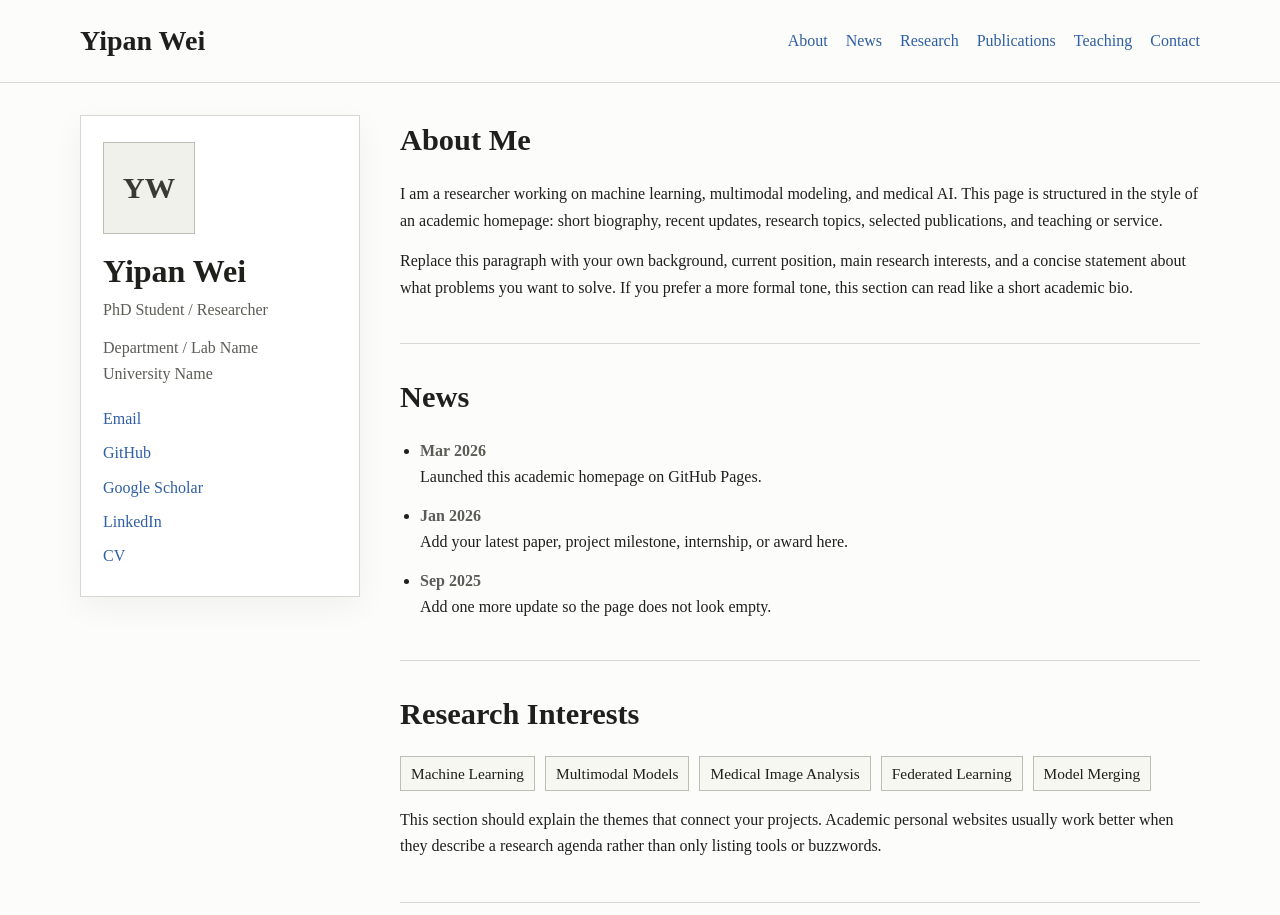
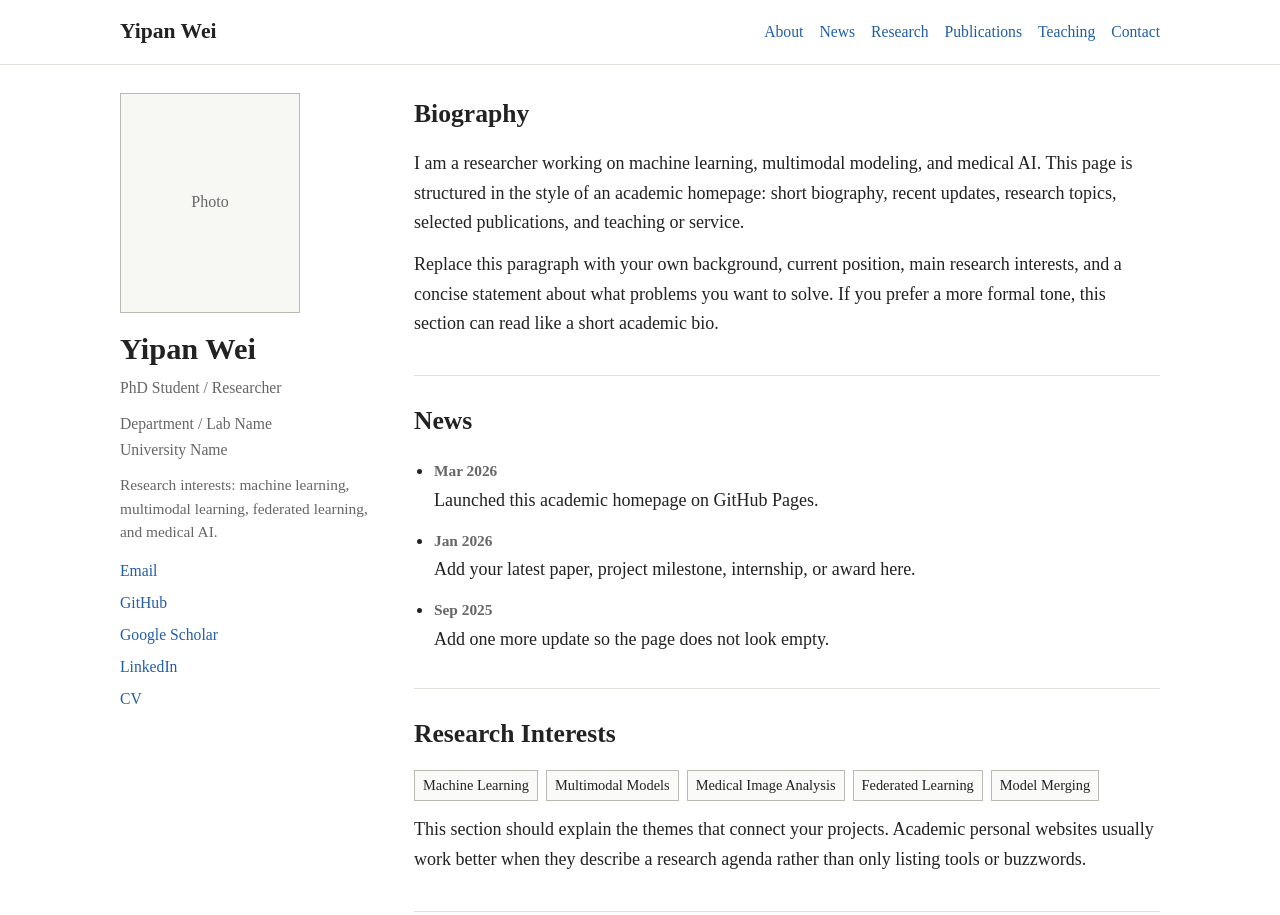
Before and after one commit to YipanWei/YipanWei.github.io, a plain HTML site: page index.html in a window 1280 px wide. Shown: the top 915 px of the page. Drawn offline with Linux system fonts and the light colour scheme.

Commit message:
Refine academic homepage typography

```diff
--- a/index.html
+++ b/index.html
@@ -29,12 +29,16 @@
     <main class="layout" id="top">
       <aside class="sidebar" data-reveal>
         <div class="profile-card">
-          <div class="profile-avatar" aria-hidden="true">YW</div>
+          <div class="profile-avatar" aria-hidden="true">Photo</div>
           <h1>Yipan Wei</h1>
           <p class="profile-role">PhD Student / Researcher</p>
           <p class="profile-affiliation">
             Department / Lab Name<br />
             University Name
+          </p>
+          <p class="profile-summary">
+            Research interests: machine learning, multimodal learning,
+            federated learning, and medical AI.
           </p>
           <ul class="profile-links">
             <li><a href="mailto:hello@example.com">Email</a></li>
@@ -48,7 +52,7 @@
 
       <div class="content">
         <section class="section" id="about" data-reveal>
-          <h2>About Me</h2>
+          <h2>Biography</h2>
           <p>
             I am a researcher working on machine learning, multimodal modeling,
             and medical AI. This page is structured in the style of an academic
--- a/styles.css
+++ b/styles.css
@@ -1,13 +1,12 @@
 :root {
-  --page-bg: #fcfcfa;
+  --page-bg: #ffffff;
   --panel-bg: #ffffff;
-  --border: #d8d8d2;
-  --border-strong: #bdbdb5;
-  --text: #1f1f1b;
-  --muted: #5c5c56;
-  --link: #2f5fa3;
-  --link-hover: #1f467a;
-  --shadow: 0 10px 30px rgba(20, 20, 20, 0.05);
+  --border: #e1e1dc;
+  --border-strong: #b9b9b0;
+  --text: #222222;
+  --muted: #666666;
+  --link: #225ea8;
+  --link-hover: #173f73;
 }
 
 * {
@@ -23,6 +22,7 @@ body {
   background: var(--page-bg);
   color: var(--text);
   font-family: "Times New Roman", Times, serif;
+  font-size: 18px;
   line-height: 1.65;
 }
 
@@ -37,43 +37,39 @@ a:hover {
 }
 
 .site-header {
-  position: sticky;
-  top: 0;
-  z-index: 20;
-  background: rgba(252, 252, 250, 0.96);
+  background: #ffffff;
   border-bottom: 1px solid var(--border);
-  backdrop-filter: blur(8px);
 }
 
 .site-header__inner {
-  width: min(1120px, calc(100% - 40px));
+  width: min(1040px, calc(100% - 40px));
   margin: 0 auto;
   display: flex;
   justify-content: space-between;
   align-items: center;
   gap: 20px;
-  padding: 18px 0;
+  padding: 14px 0;
 }
 
 .site-title {
   color: var(--text);
-  font-size: 1.75rem;
+  font-size: 1.35rem;
   font-weight: 700;
 }
 
 .site-nav {
   display: flex;
   flex-wrap: wrap;
-  gap: 18px;
-  font-size: 1rem;
+  gap: 16px;
+  font-size: 0.98rem;
 }
 
 .layout {
-  width: min(1120px, calc(100% - 40px));
-  margin: 32px auto 0;
+  width: min(1040px, calc(100% - 40px));
+  margin: 28px auto 0;
   display: grid;
-  grid-template-columns: 280px minmax(0, 1fr);
-  gap: 40px;
+  grid-template-columns: 250px minmax(0, 1fr);
+  gap: 44px;
 }
 
 .sidebar {
@@ -82,44 +78,51 @@ a:hover {
 
 .profile-card {
   position: sticky;
-  top: 94px;
-  padding: 26px 22px;
+  top: 24px;
+  padding: 0;
   background: var(--panel-bg);
-  border: 1px solid var(--border);
-  box-shadow: var(--shadow);
 }
 
 .profile-avatar {
-  width: 92px;
-  height: 92px;
+  width: 180px;
+  height: 220px;
   display: grid;
   place-items: center;
   margin-bottom: 18px;
   border: 1px solid var(--border-strong);
-  background: #f1f1eb;
-  color: #3a3a34;
-  font-size: 1.9rem;
-  font-weight: 700;
+  background: #f7f7f4;
+  color: var(--muted);
+  font-size: 1rem;
+  font-weight: 400;
 }
 
 .profile-card h1 {
-  margin: 0 0 6px;
-  font-size: 2rem;
+  margin: 0 0 8px;
+  font-size: 1.9rem;
   line-height: 1.2;
 }
 
 .profile-role,
 .profile-affiliation {
-  margin: 0 0 12px;
+  margin: 0 0 10px;
   color: var(--muted);
+  font-size: 0.98rem;
+}
+
+.profile-summary {
+  margin: 0 0 14px;
+  color: var(--muted);
+  font-size: 0.96rem;
+  line-height: 1.55;
 }
 
 .profile-links {
   list-style: none;
   padding: 0;
-  margin: 18px 0 0;
+  margin: 0;
   display: grid;
-  gap: 8px;
+  gap: 6px;
+  font-size: 0.98rem;
 }
 
 .content {
@@ -127,8 +130,8 @@ a:hover {
 }
 
 .section {
-  padding-bottom: 28px;
-  margin-bottom: 28px;
+  padding-bottom: 24px;
+  margin-bottom: 24px;
   border-bottom: 1px solid var(--border);
 }
 
@@ -138,13 +141,13 @@ a:hover {
 }
 
 .section h2 {
-  margin: 0 0 16px;
-  font-size: 1.9rem;
+  margin: 0 0 14px;
+  font-size: 1.6rem;
   font-weight: 700;
 }
 
 .section p {
-  margin: 0 0 14px;
+  margin: 0 0 12px;
 }
 
 .timeline,
@@ -155,33 +158,34 @@ a:hover {
 
 .timeline li,
 .plain-list li {
-  margin-bottom: 12px;
+  margin-bottom: 10px;
 }
 
 .timeline-date {
   display: inline-block;
-  min-width: 82px;
+  min-width: 76px;
   margin-right: 10px;
   color: var(--muted);
   font-weight: 700;
+  font-size: 0.96rem;
 }
 
 .tag-list {
   display: flex;
   flex-wrap: wrap;
-  gap: 10px;
-  margin-bottom: 16px;
+  gap: 8px;
+  margin-bottom: 14px;
 }
 
 .tag-list span {
-  padding: 4px 10px;
+  padding: 3px 8px;
   border: 1px solid var(--border-strong);
-  background: #f7f7f2;
-  font-size: 0.96rem;
+  background: #fafaf8;
+  font-size: 0.9rem;
 }
 
 .publication {
-  padding: 18px 0;
+  padding: 16px 0;
   border-top: 1px solid var(--border);
 }
 
@@ -192,37 +196,39 @@ a:hover {
 
 .publication h3 {
   margin: 0 0 8px;
-  font-size: 1.35rem;
+  font-size: 1.22rem;
 }
 
 .publication-meta {
   color: var(--muted);
+  font-size: 0.97rem;
 }
 
 .publication-links {
   display: flex;
   flex-wrap: wrap;
-  gap: 14px;
+  gap: 12px;
 }
 
 .contact-line {
-  font-size: 1.05rem;
+  font-size: 1rem;
 }
 
 .site-footer {
-  width: min(1120px, calc(100% - 40px));
+  width: min(1040px, calc(100% - 40px));
   margin: 0 auto;
-  padding: 28px 0 40px;
+  padding: 24px 0 40px;
   border-top: 1px solid var(--border);
   color: var(--muted);
+  font-size: 0.95rem;
 }
 
 [data-reveal] {
   opacity: 0;
-  transform: translateY(10px);
+  transform: translateY(8px);
   transition:
-    opacity 320ms ease,
-    transform 320ms ease;
+    opacity 220ms ease,
+    transform 220ms ease;
 }
 
 [data-reveal].is-visible {
@@ -233,25 +239,35 @@ a:hover {
 @media (max-width: 900px) {
   .layout {
     grid-template-columns: 1fr;
-    gap: 28px;
+    gap: 24px;
   }
 
   .profile-card {
     position: static;
   }
+
+  .profile-avatar {
+    width: 160px;
+    height: 200px;
+  }
 }
 
 @media (max-width: 720px) {
+  body {
+    font-size: 17px;
+  }
+
   .site-header__inner {
     align-items: flex-start;
     flex-direction: column;
   }
 
   .site-title {
-    font-size: 1.5rem;
+    font-size: 1.25rem;
   }
 
   .site-nav {
-    gap: 12px 16px;
+    gap: 10px 14px;
+    font-size: 0.94rem;
   }
 }
```
